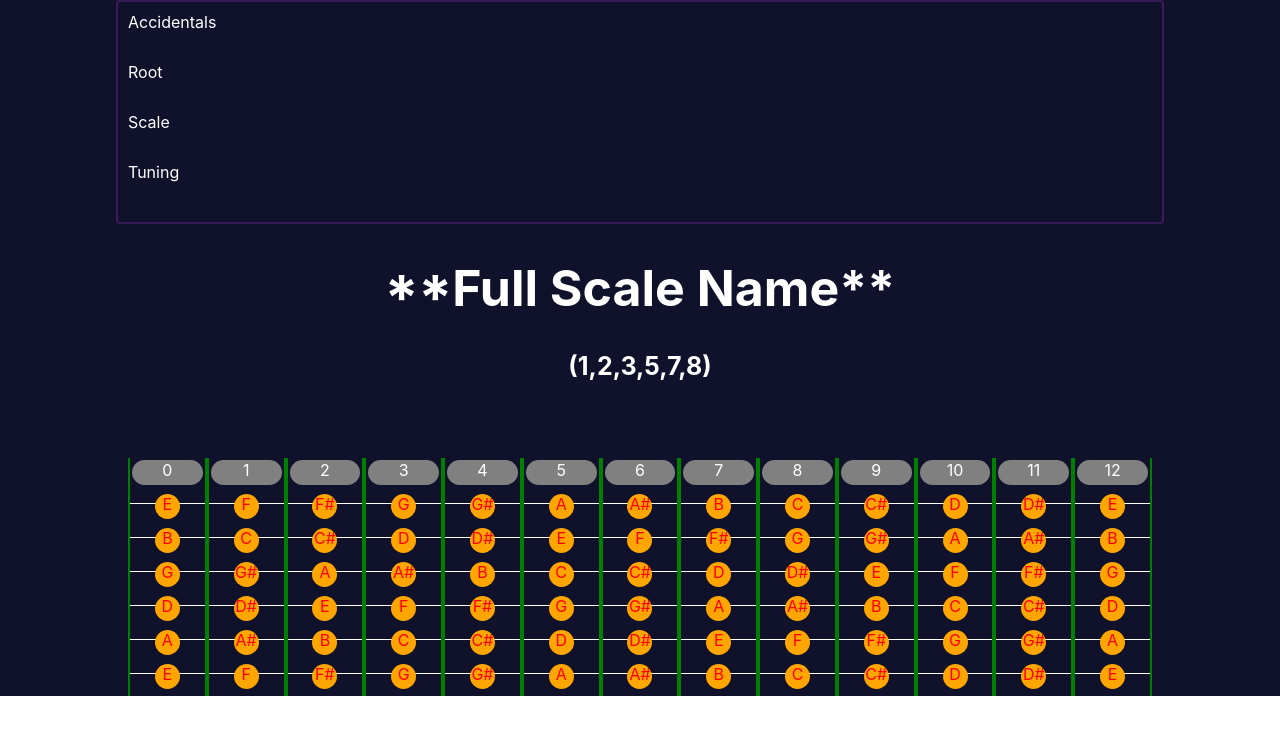
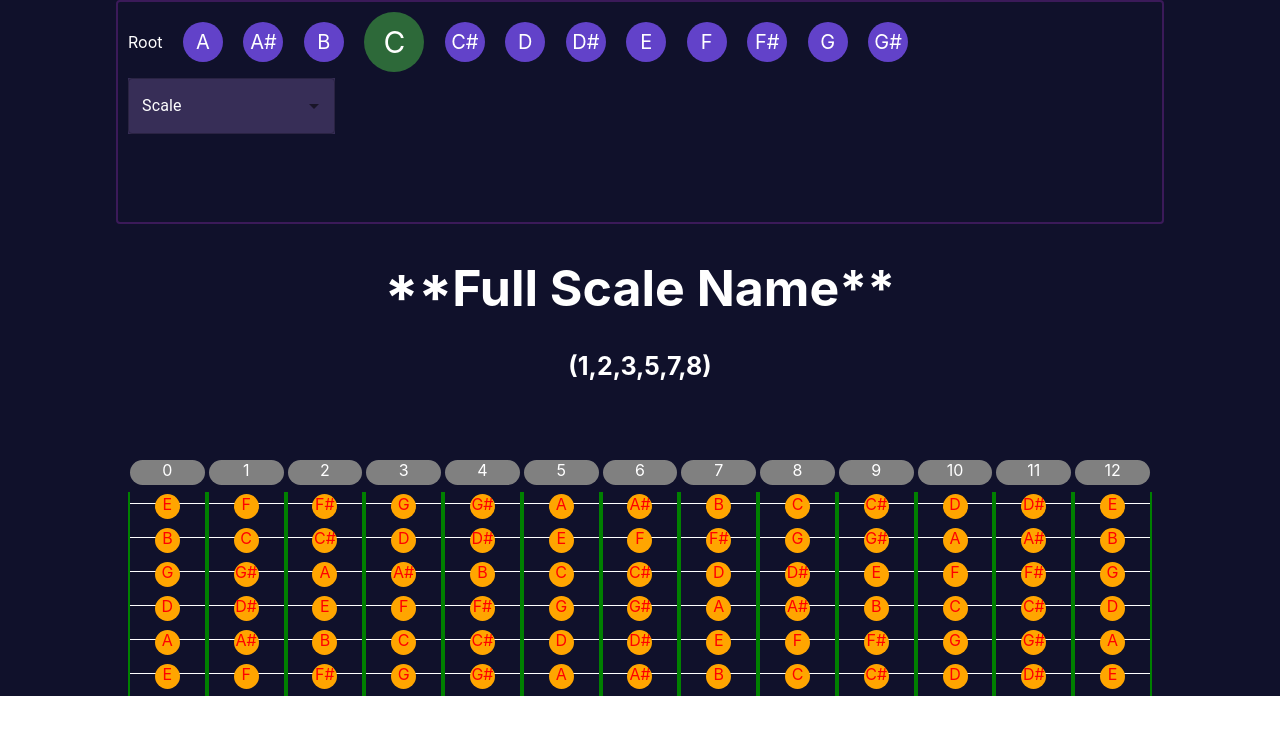
Before and after one commit to codydeatherage/legendary-potato, a React (Create React App) app: page / in a window 1280 px wide. Shown: the top 734 px of the page. Built offline with nearby package versions, Linux system fonts and the light colour scheme.

Commit message:
basic scale functionality has been added with only Major and Minor scales implemented

```diff
--- a/src/App.js
+++ b/src/App.js
@@ -1,37 +1,23 @@
-import React from 'react';
+import React, { useState } from 'react';
 import './App.css';
 import { Box } from '@mui/material';
 import { styled } from '@mui/system'
 import FretBoard from './components/FretBoard'
-
-const Settings = styled('div')({
-  height: '25vh',
-  width: '80vw',
-  border: '2px solid #3b1a59',
-  padding: 10,
-  margin: 'auto',
-  borderRadius: 4,
-})
-
-const Setting = styled('div')({
-  width: '100%',
-  textAlign: 'left',
-  color: 'white',
-  height: '25%',
-})
-
+import Settings from './components/Settings'
 
 const App = () => {
+  const [activeRoot, setActiveRoot] = useState('C');
+  const [activeScale, setActiveScale] = useState('');
   const tuning = ['E', 'B', 'G', 'D', 'A', 'E'];
   const numFrets = 12;
   return (
     <Box sx={{ height: '100%', width: '100vw', backgroundColor: '#10112b', textAlign: 'center' }}>
-      <Settings>
-        <Setting>Accidentals</Setting>
-        <Setting>Root</Setting>
-        <Setting>Scale</Setting>
-        <Setting>Tuning</Setting>
-      </Settings>
+      <Settings
+        setActiveRoot={setActiveRoot}
+        root={activeRoot}
+        activeScale={activeScale}
+        setActiveScale={setActiveScale}
+      />
       <div>
         <Box sx={{ height: '200px', color: 'white', fontSize: '25px' }}>
           <h1>**Full Scale Name**</h1>
@@ -39,7 +25,13 @@ const App = () => {
         </Box>
       </div>
 
-      <FretBoard tuning={tuning} numFrets={numFrets} numStrings={6} />
+      <FretBoard
+        tuning={tuning}
+        numFrets={numFrets}
+        numStrings={6}
+        root={activeRoot}
+        scale={activeScale}
+      />
     </Box>
   );
 }
--- a/src/components/FretBoard.js
+++ b/src/components/FretBoard.js
@@ -1,16 +1,51 @@
 import React from 'react';
-import { Box, Button } from '@mui/material';
+import { Box } from '@mui/material';
 import String from './String';
-const FretBoard = ({ numStrings, numFrets, tuning }) => {
+
+const getScaleIntervals = (scale) => { //how scales are built
+    //number at each index is interval between each step in scale
+    //returns intervals required to reach root note, one octave higher
+    //1=half-step, 2=whole step
+    switch (scale) {
+        case 'Major': return [2, 2, 1, 2, 2, 2];
+        case 'Minor': return [2, 1, 2, 2, 1, 2];
+        default: return [];
+    }
+}
+const FretBoard = ({ numStrings, numFrets, tuning, root, scale }) => {
+
     const noteSequence = ['A', 'A#', 'B', 'C', 'C#', 'D', 'D#', 'E', 'F', 'F#', 'G', 'G#'];
     let frets = [];
     let seqIndex = 0;
-
+    let notesInScale = [root];
+    if (scale) {
+        let intervals = getScaleIntervals(scale);
+        seqIndex = noteSequence.indexOf(root);
+        for (let i = 0; i < intervals.length; i++) {
+            seqIndex += intervals[i];
+            if (seqIndex >= noteSequence.length) {
+                seqIndex = 0;
+            }
+            notesInScale.push(noteSequence[seqIndex])
+        }
+        console.log('notes in scale', notesInScale);
+    }
     for (let i = 0; i < numStrings; i++) {
         let notesOnString = [];
         seqIndex = noteSequence.indexOf(tuning[i]);
         for (let j = 0; j < numFrets + 1; j++) {
-            notesOnString.push(noteSequence[seqIndex]);
+            if (scale) {
+                if (notesInScale.includes(noteSequence[seqIndex])) {
+                    notesOnString.push(noteSequence[seqIndex]);
+                }
+                else {
+                    notesOnString.push('');
+                }
+            }
+            else {
+                notesOnString.push(noteSequence[seqIndex]);
+
+            }
             seqIndex++;
             if (seqIndex === noteSequence.length) {
                 seqIndex = 0;
@@ -18,18 +53,18 @@ const FretBoard = ({ numStrings, numFrets, tuning }) => {
         }
         frets[i] = notesOnString;
     }
-    console.log(frets);
 
 
     let fretNumbers = [];
     for (let i = 0; i <= numFrets; i++) {
         fretNumbers.push(i.toString());
     }
-    console.log(fretNumbers);
+
+
     return (
-        <Box sx={{ width: '80vw', minWidth: '550px', margin: 'auto', /* border: '2px solid #3b1a59', */ borderRadius: 4 }}>
+        <Box sx={{ width: '80vw', minWidth: '550px', margin: 'auto', borderRadius: 4 }}>
 
-            <div sx={{ width: '100%', /* border: '2px solid #3b1a59', */ borderRadius: 4 }}>
+            <div sx={{ width: '100%', borderRadius: 4 }}>
                 <String notes={fretNumbers} label />
                 <String notes={frets[0]} />
                 <String notes={frets[1]} />
--- /dev/null
+++ b/src/components/RootSelect.js
@@ -0,0 +1,50 @@
+import React from 'react'
+import { styled } from '@mui/system'
+
+const Container = styled('div')({
+    width: '100%',
+    textAlign: 'left',
+    color: 'white',
+    height: 'auto',
+    flex: 1,
+    display: 'flex',
+    alignItems: 'center'
+})
+
+const Note = styled('div')(({ active }) => ({
+    width: active ? '60px' : '40px',
+    borderRadius: '50%',
+    height: active ? '60px' : '40px',
+    backgroundColor: active ? '#2d6939' : '#6242c9',
+    marginLeft: '2%',
+    textAlign: 'center',
+    lineHeight: active ? '60px' : '40px',
+    fontSize: active ? '30px' : '20px',
+    '&:hover': {
+        backgroundColor: 'white',
+        color: 'black'
+    }
+}))
+
+const RootSelect = ({ root, setActiveRoot }) => {
+    const noteSequence = ['A', 'A#', 'B', 'C', 'C#', 'D', 'D#', 'E', 'F', 'F#', 'G', 'G#'];
+    return (
+        <Container>
+            <p>Root</p>
+            {noteSequence.map((note, index) =>
+                note === root ?
+                    <Note
+                        active='true'
+                        key={note + index}>{note}
+                    </Note>
+                    :
+                    <Note
+                        onClick={() => { setActiveRoot(note) }}
+                        key={note + index}>{note}
+                    </Note>
+            )}
+        </Container>
+    )
+}
+
+export default RootSelect
--- /dev/null
+++ b/src/components/ScaleSelect.js
@@ -0,0 +1,76 @@
+import React, { useState } from 'react'
+import { styled } from '@mui/system'
+import { Box, TextField, MenuItem, Autocomplete, Select, Input } from '@mui/material'
+
+const Container = styled('div')({
+    width: '100%',
+
+    height: 'auto',
+    display: 'flex',
+    '& div': {
+        borderColor: 'red',
+        backgroundColor: '#372e57',
+        color: 'white',
+        // '&:hover':{
+        //     backgroundColor: '#472e57'
+        // },
+    },
+    '& #scale-combo-box': {
+        color: 'white',
+        backgroundColor: '#372e57',
+        width: '150px',
+    },
+
+    '#scale-combo-box-label': {
+        color: 'white'
+    }
+})
+
+const ScaleSelect = ({ activeScale, setActiveScale }) => {
+    const [scale, setScale] = useState('');
+    const scales = ['Major', 'Minor'];
+
+    const handleChange = (event, data) => {
+        console.log(data);
+        setActiveScale(data);
+    };
+
+    return (
+        <Container>
+            <Autocomplete
+                disablePortal
+                disableClearable
+                id='scale-combo-box'
+                options={scales}
+                onChange={handleChange}
+                sx={{ backgroundColor: '#372e57', color: 'white' }}
+                renderInput={(params) =>
+                    <TextField
+                        id='option'
+                        {...params}
+                        label='Scale'
+                        InputLabelProps={{ className: "autocompleteLabel" }}
+                        InputProps={{
+                            ...params.InputProps,
+                        }}
+                    />
+                }
+
+
+            />
+            {/* <TextField
+                id='scale-select'
+                defaultValue={scale}
+                label='scale'
+                select
+                onChange={handleChange}
+            >
+                <MenuItem val={'major'}>Major</MenuItem>
+                <MenuItem val={'minor'}>Minor</MenuItem>
+            </TextField> */}
+        </Container>
+
+    )
+}
+
+export default ScaleSelect
--- /dev/null
+++ b/src/components/Settings.js
@@ -0,0 +1,40 @@
+import React from 'react'
+import { styled } from '@mui/system'
+import RootSelect from './RootSelect'
+import ScaleSelect from './ScaleSelect'
+
+const Container = styled('div')({
+    height: '25vh',
+    width: '80vw',
+    border: '2px solid #3b1a59',
+    padding: 10,
+    margin: 'auto',
+    borderRadius: 4,
+})
+
+const Setting = styled('div')({
+    width: '100%',
+    textAlign: 'left',
+    color: 'white',
+    height: '25%',
+})
+
+const Settings = ({ setActiveRoot, root, activeScale, setActiveScale }) => {
+    return (
+        <Container>
+            <Setting>
+                <RootSelect setActiveRoot={setActiveRoot} root={root} />
+            </Setting>
+            <Setting sx={{ marginTop: 2 }}>
+                <ScaleSelect
+                    activeScale={activeScale}
+                    setActiveScale={setActiveScale}
+                />
+            </Setting>
+            {/*             <Setting>Scale</Setting>
+            <Setting>Tuning</Setting> */}
+        </Container>
+    )
+}
+
+export default Settings
--- a/src/components/String.js
+++ b/src/components/String.js
@@ -12,8 +12,8 @@ const Fret = styled('div')(({ label }) => ({
     flex: 1,
     height: '30px',
     color: label ? 'white' : 'red',
-    borderLeft: '2px solid green',
-    borderRight: '2px solid green',
+    borderLeft: label ? 'none' : '2px solid green',
+    borderRight: label ? 'none' : '2px solid green',
     zIndex: 99,
     padding: '2px',
 }))
@@ -33,17 +33,20 @@ const Note = styled('div')(({ label }) => ({
     height: '25px',
     backgroundColor: label ? 'gray' : 'orange',
     textAlign: 'center',
-    margin: 'auto'
+    margin: 'auto',
+    '&:hover':{
+        backgroundColor:'yellow',
+        color: 'black'
+    }
 }))
 
 const String = ({ notes, label }) => {
-    console.log(notes)
     return (
         <Row>
             {!label && <ThinString />}
             {notes.map((note) =>
                 <Fret label={label}>
-                    <Note label={label}> {note}</Note>
+                    {note !== '' && <Note label={label}> {note}</Note>}
                 </Fret>
             )}
         </Row>
```
Also changed, not shown: src/components/FretLabels.js (deleted, +0 -47 lines), 1 other file (tests, documents, lock files or other folders).
